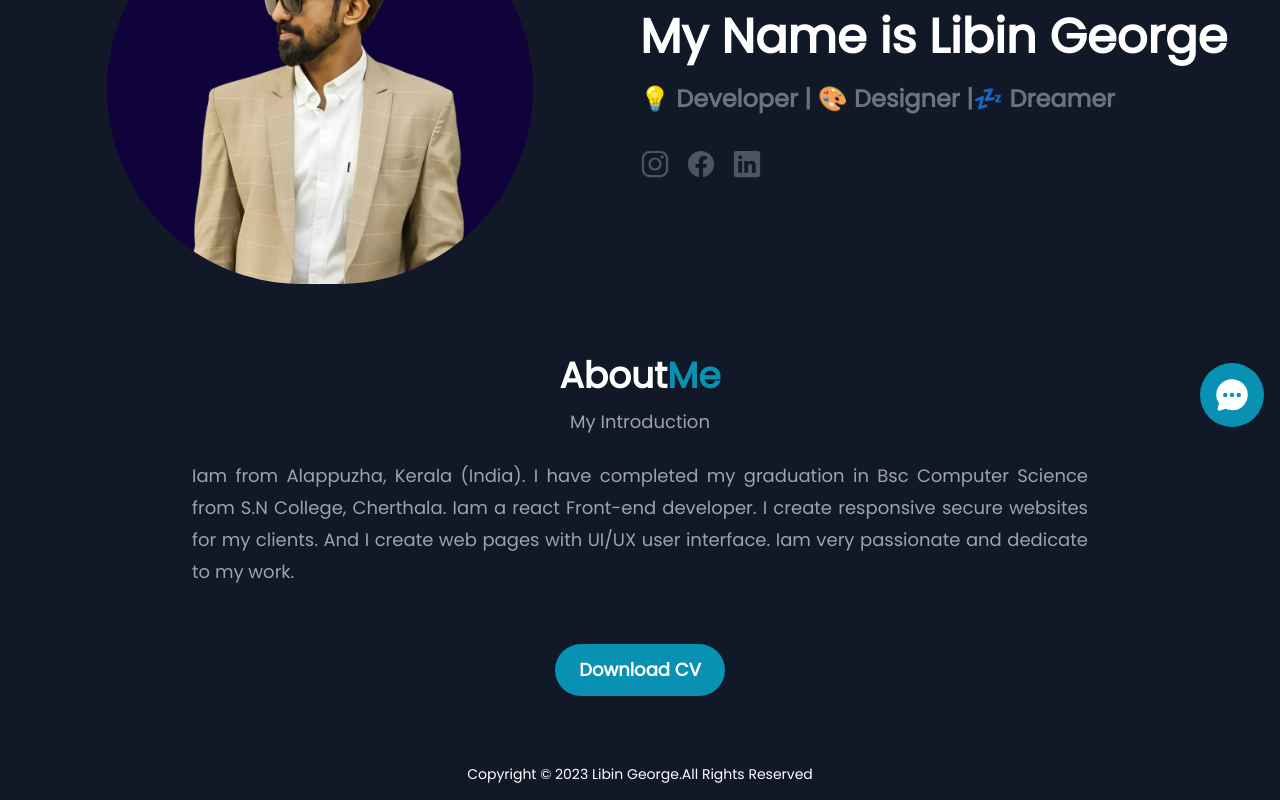
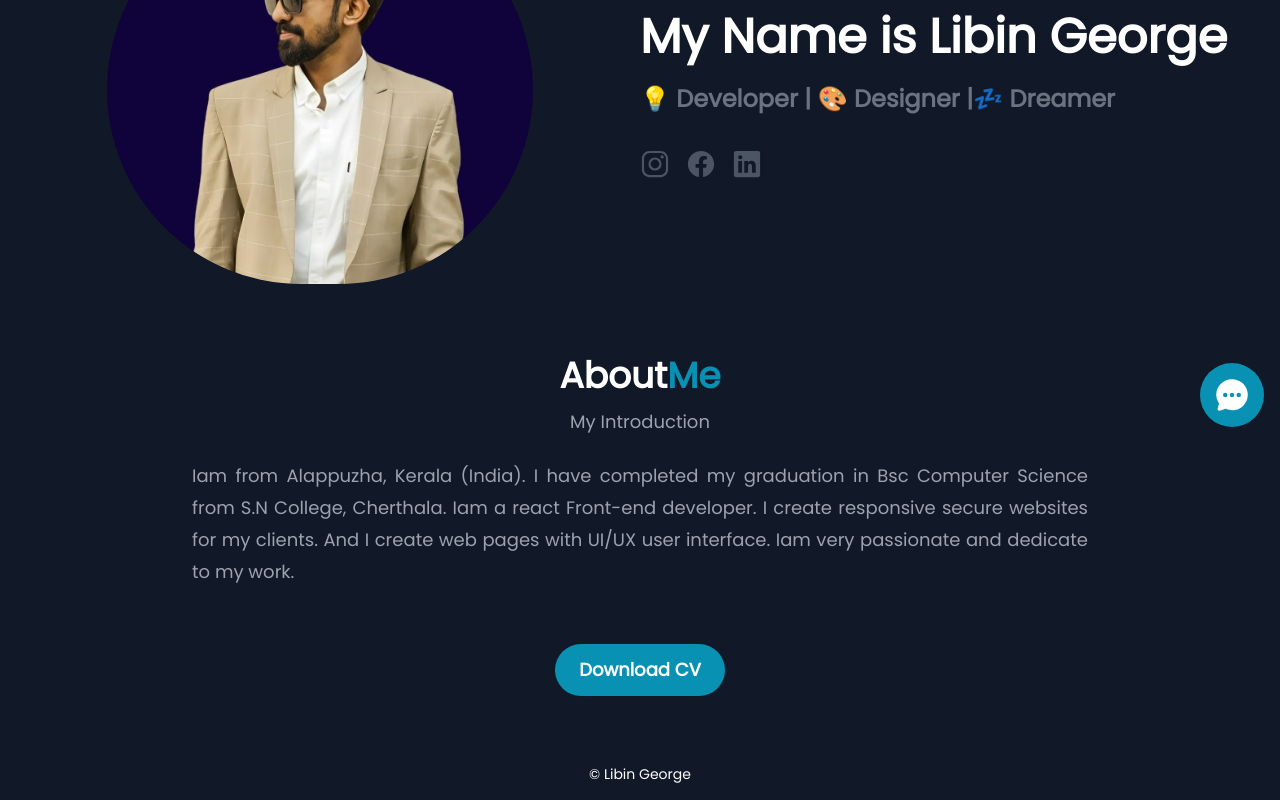
Before and after one commit to Libing1999/React-portfolio, a React (Create React App) app: page / in a window 1280 px wide. Shown: the part 345-1145 px from the top of the page. Built offline with nearby package versions, Linux system fonts and the light colour scheme.

Commit message:
change/footer/content

```diff
--- a/src/layouts/Footer.jsx
+++ b/src/layouts/Footer.jsx
@@ -2,8 +2,8 @@ import React from 'react'
 
 const Footer = () => {
   return (
-    <div className=' text-sm p-4 text-center text-white '>
-      Copyright © 2023 Libin George.All Rights Reserved    </div>
+    <div className=' text-sm p-4 text-center text-white hover:text-gray-400'><a href="https://github.com/Libing1999"> © Libin George</a>
+       </div>
   )
 }
 
```
